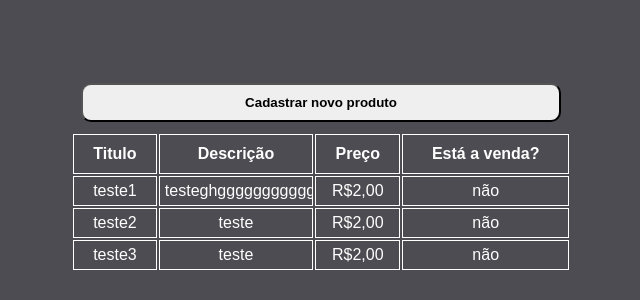
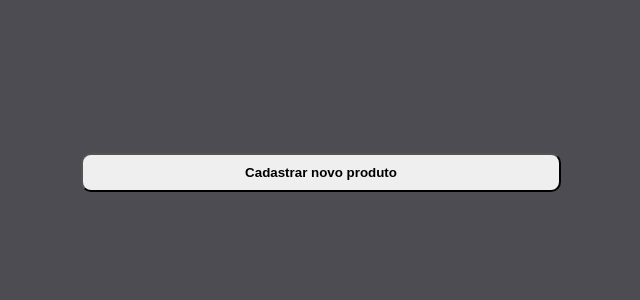
Before and after one commit to Yuri-Gabriel/Prova-Tecnica, a Next.js app: page / in a window 1280 px wide. Shown: the part 228-528 px from the top of the page, without its empty margins (319-959 px from the left). Built offline with nearby package versions, Linux system fonts and the light colour scheme.

Commit message:
agora sim finalizado :)

```diff
--- a/src/app/components/list/index.tsx
+++ b/src/app/components/list/index.tsx
@@ -42,6 +42,8 @@ export default class List extends React.Component<ListProps, ListState> {
                             Cadastrar novo produto
                         </ButtonAdd>
                     </div>
+                    {
+                        this.props.productList.length > 0 &&
                         <ListTable>
                             <ListHead>
                                 <ListRow>
@@ -64,6 +66,7 @@ export default class List extends React.Component<ListProps, ListState> {
                                 }
                             </ListBody>
                         </ListTable>
+                    }
                 </ListContainer>
             </section>
 
--- a/src/app/page.tsx
+++ b/src/app/page.tsx
@@ -12,24 +12,7 @@ import {
 export default function Home() {
 
   const [ registerProduct, setRegisterProduct ] = useState<boolean>(false);
-  const [ productList, setProductList ] = useState<Product[]>([{
-    title: "teste1",
-    description: "testeghgggggggggggggggg",
-    price: 2,
-    isSale: false
-  },
-  {
-    title: "teste2",
-    description: "teste",
-    price: 2,
-    isSale: false
-  },
-  {
-    title: "teste3",
-    description: "teste",
-    price: 2,
-    isSale: false
-  }]);
+  const [ productList, setProductList ] = useState<Product[]>([]);
 
   return (
     <main>
```
Lines whose indentation alone changed are shown as unchanged.
